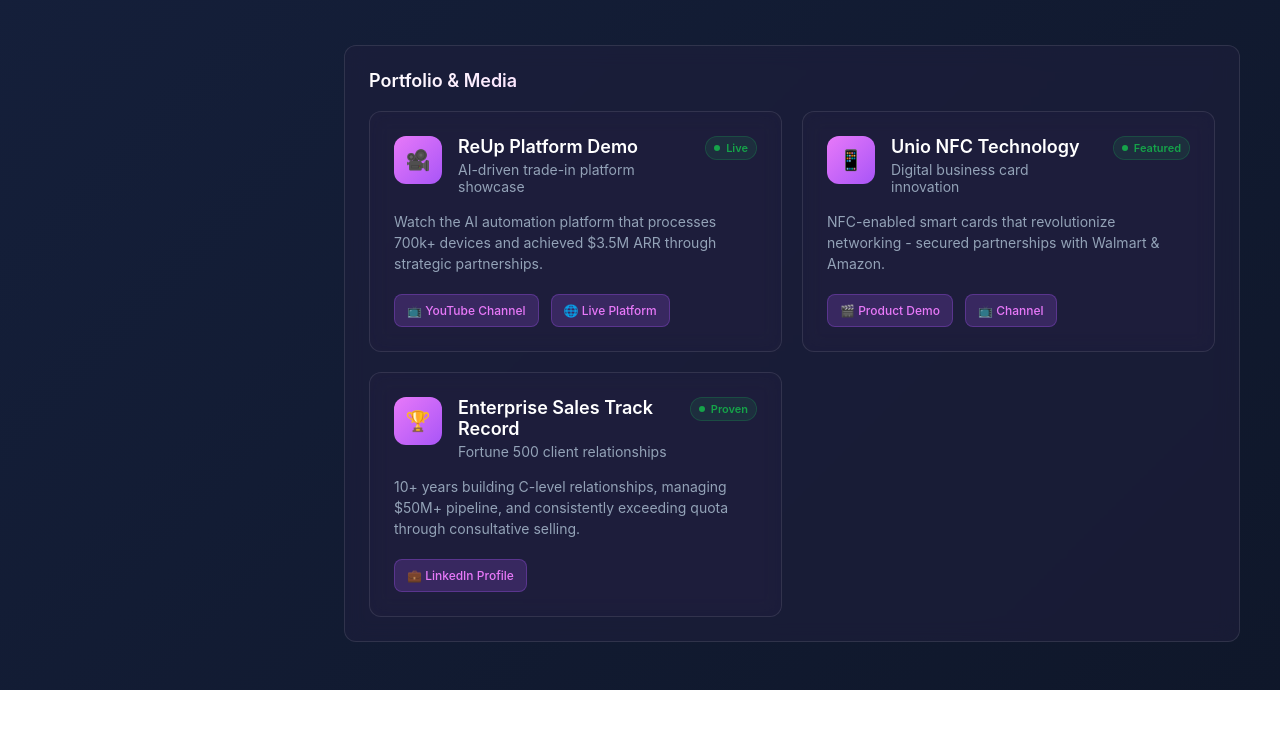
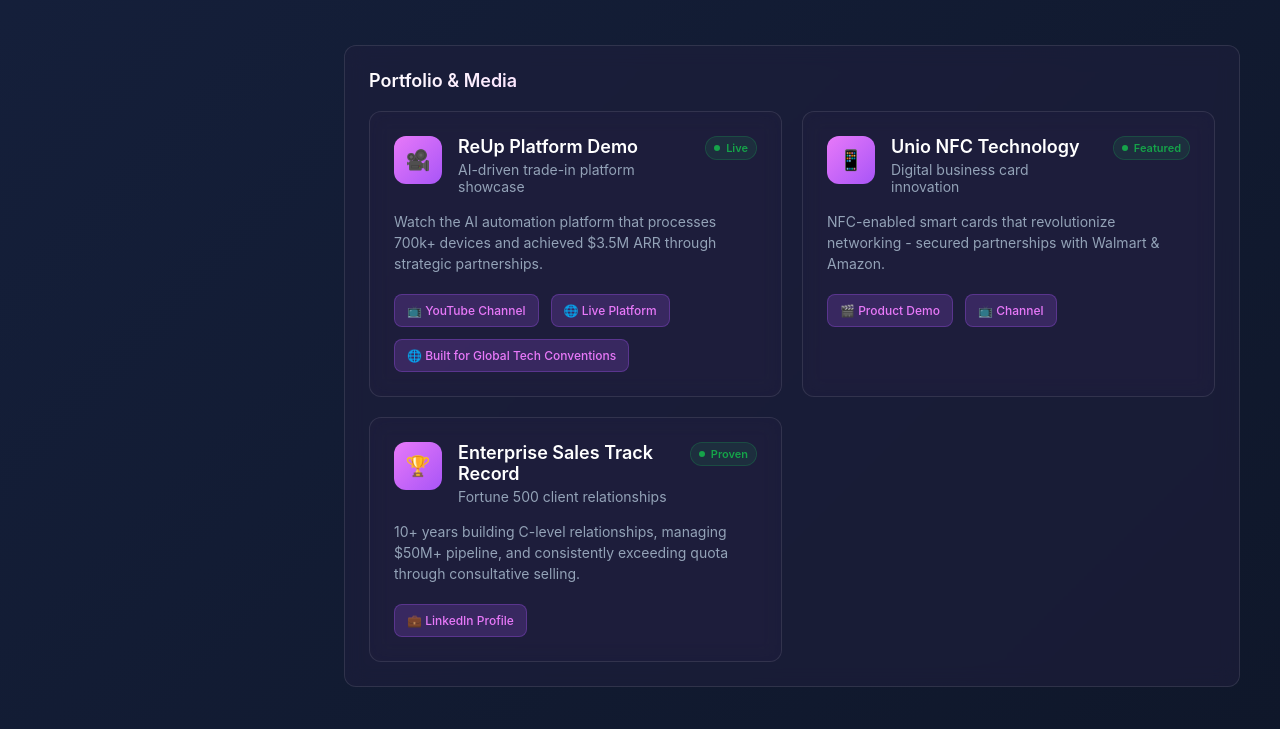
Before and after one commit to TonyOv3/fireflies-resume, a plain HTML site: page index.html in a window 1280 px wide. Shown: the part 2981-3710 px from the top of the page. Before the commit the page ends 3671 px from the top, so only its background shows below. Drawn offline with Linux system fonts and the light colour scheme.

Commit message:
added ai r3up to portfolio

```diff
--- a/index.html
+++ b/index.html
@@ -1277,6 +1277,9 @@
                             <a href="https://www.R3UPnow.com" target="_blank" class="portfolio-link">
                                 🌐 Live Platform
                             </a>
+                            <a href="https://www.ai.R3UPnation.com" target="_blank" class="portfolio-link">
+                                🌐 Built for Global Tech Conventions
+                            </a>
                         </div>
                     </div>
 
```
